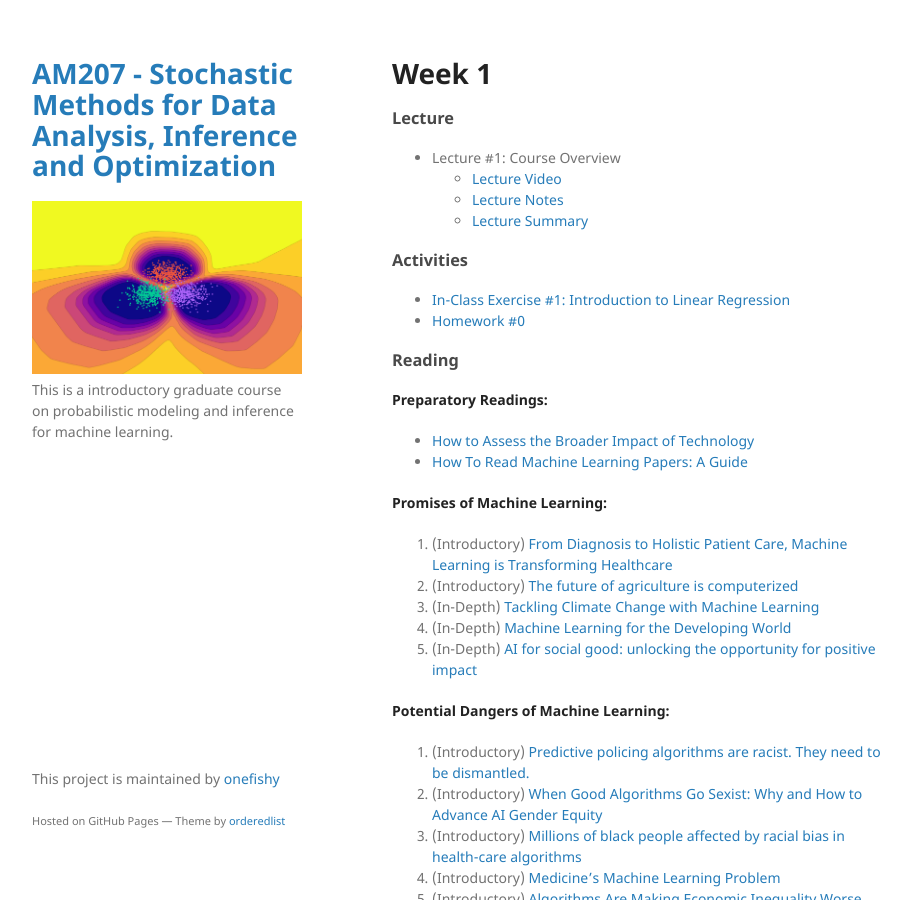
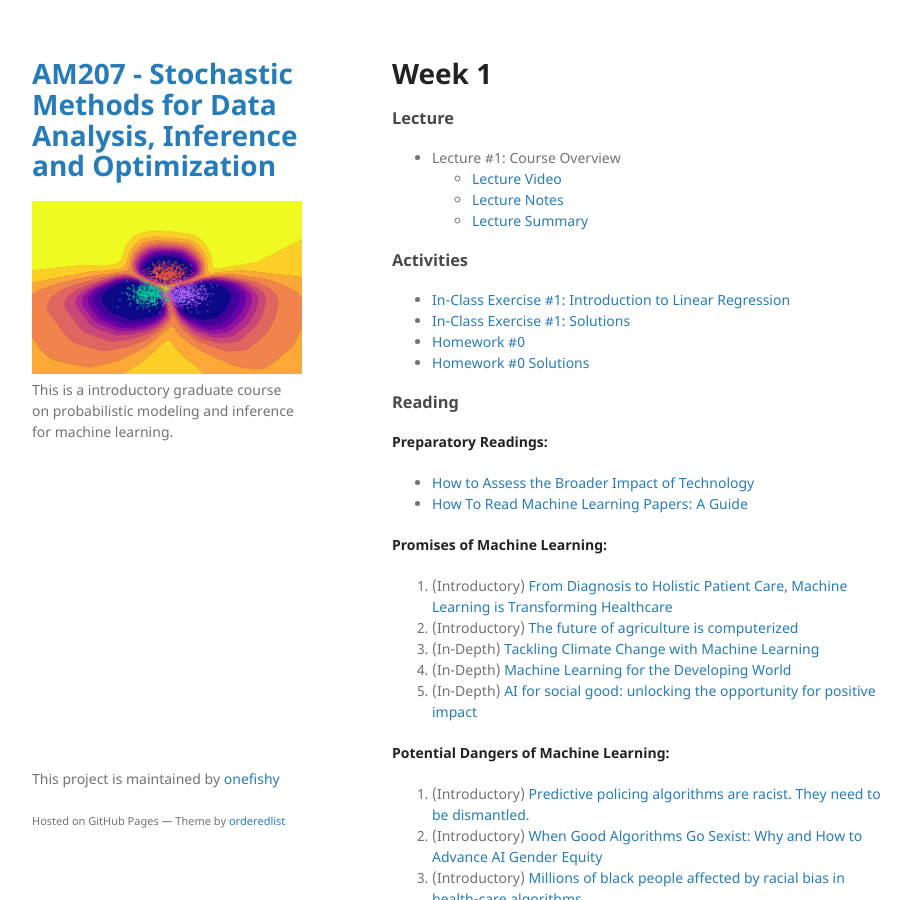
Before and after one commit to onefishy/am207, a Jekyll site: the page built from week1.md, in a window 1280 px wide and 900 px high. Shown: the whole window, without its empty margins (178-1089 px from the left). Built offline with Jekyll 4.4.1, drawn with Linux system fonts in a browser that asks for light colours; our own code applies the rules of GitHub Pages for plain Markdown files.

Commit message:
Update week1.md

```diff
--- a/week1.md
+++ b/week1.md
@@ -9,7 +9,9 @@
 
 ### Activities
 - [In-Class Exercise #1: Introduction to Linear Regression](https://deepnote.com/workspace/weiwei-pan-2902decb-902f-40cc-9fa6-af2e3f31f15b/project/AM207Fall202101linearregression-6983356b-d34c-4113-9402-b8412078e537/%2FIn-Class%20Exercises%2F01_linear_regression.ipynb)
+- [In-Class Exercise #1: Solutions](https://deepnote.com/workspace/weiwei-pan-2902decb-902f-40cc-9fa6-af2e3f31f15b/project/SolutionsAM207Fall202101linearregression-7a7b4847-c74d-4ae1-b6dd-b5068de24d93/%2FIn-Class%20Exercises%2F01_linear_regression.ipynb)
 - [Homework #0](https://github.com/onefishy/am207/blob/master/HW/AM207_HW0.ipynb)
+- [Homework #0 Solutions](https://github.com/onefishy/am207/blob/master/HW/AM207_HW0_Solutions.ipynb)
 
 ### Reading
 **Preparatory Readings:**
```
